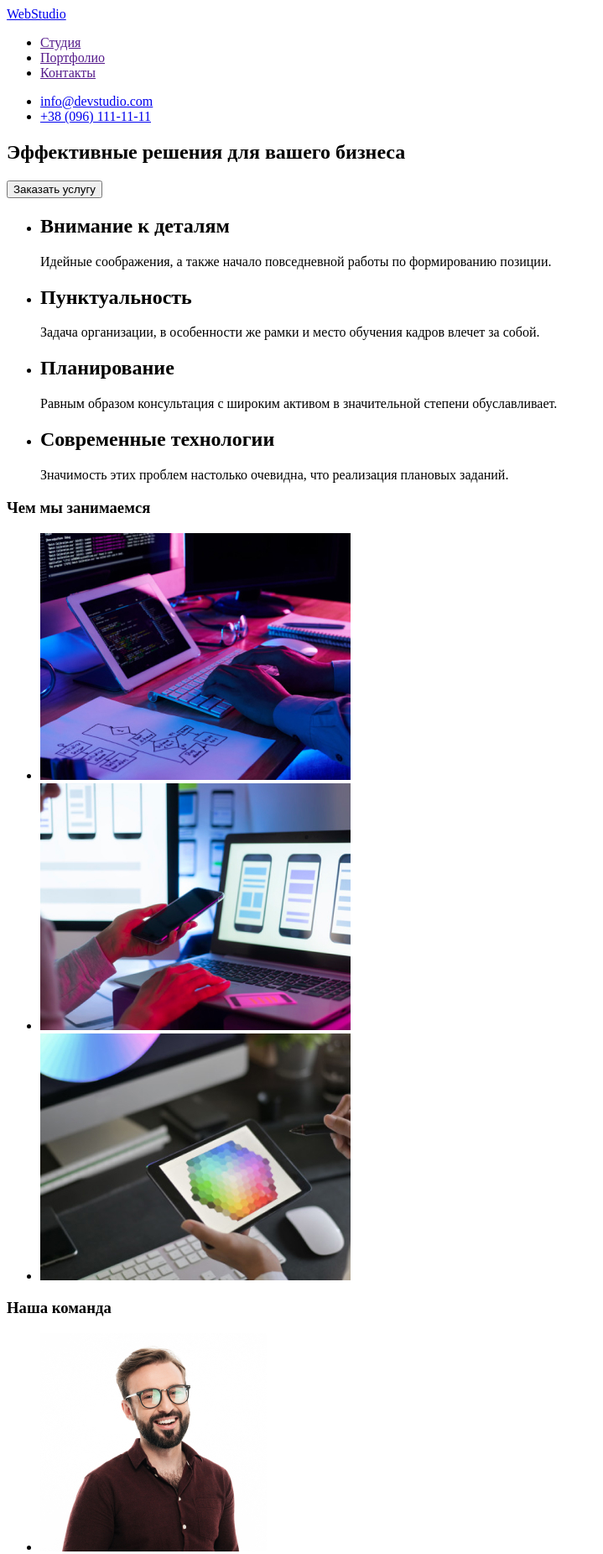
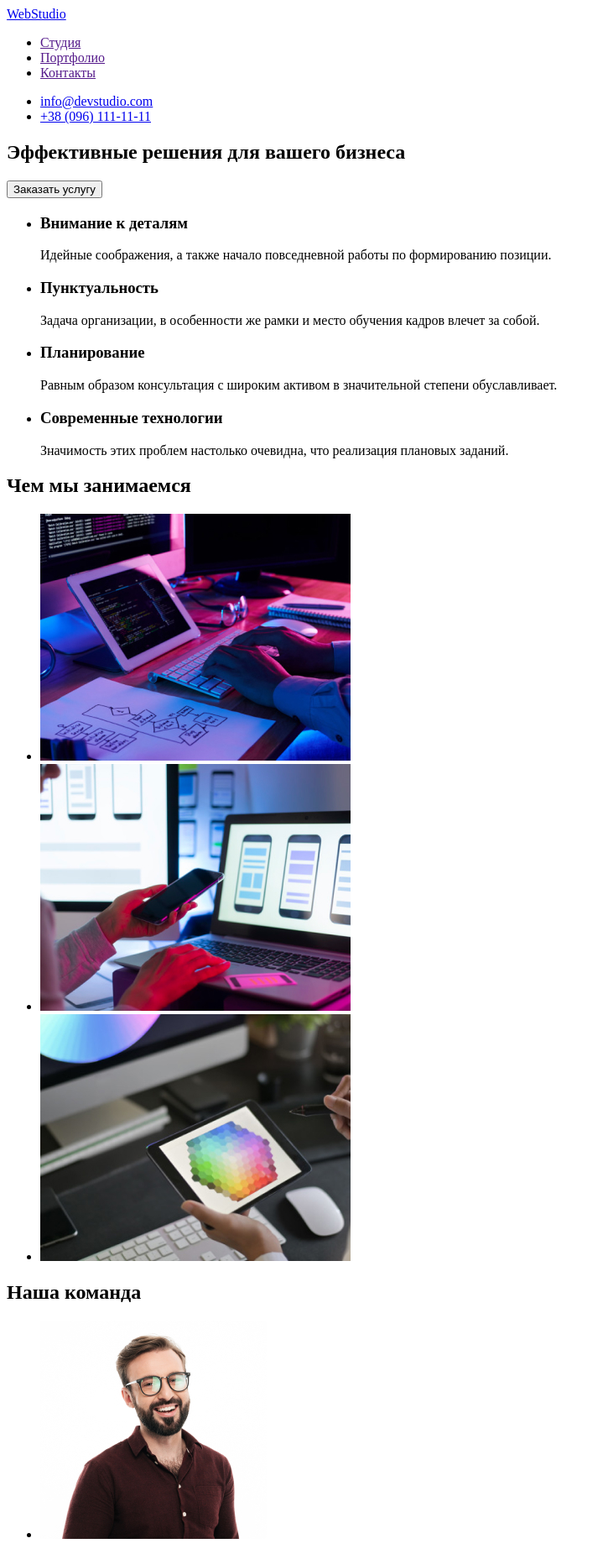
Before and after one commit to Ravendir/goit-markup-hw-01, a plain HTML site: page index.html in a window 1280 px wide. Shown: the top 1851 px of the page at 84% size, without its empty margins (0-719 px from the left). Drawn offline with Linux system fonts and the light colour scheme.

Commit message:
Переделал по указанию ментора заголовки

```diff
--- a/index.html
+++ b/index.html
@@ -31,28 +31,28 @@
       <section>
         <ul>
           <li>
-            <h2>Внимание к деталям</h2>
+            <h3>Внимание к деталям</h3>
             <p>
               Идейные соображения, а также начало повседневной работы по
               формированию позиции.
             </p>
           </li>
           <li>
-            <h2>Пунктуальность</h2>
+            <h3>Пунктуальность</h3>
             <p>
               Задача организации, в особенности же рамки и место обучения кадров
               влечет за собой.
             </p>
           </li>
           <li>
-            <h2>Планирование</h2>
+            <h3>Планирование</h3>
             <p>
               Равным образом консультация с широким активом в значительной
               степени обуславливает.
             </p>
           </li>
           <li>
-            <h2>Современные технологии</h2>
+            <h3>Современные технологии</h3>
             <p>
               Значимость этих проблем настолько очевидна, что реализация
               плановых заданий.
@@ -62,7 +62,7 @@
       </section>
       <!-- Список занятий -->
       <section>
-        <h3>Чем мы занимаемся</h3>
+        <h2>Чем мы занимаемся</h2>
         <ul>
           <li>
             <img
@@ -92,7 +92,7 @@
       </section>
       <!-- Состав команды -->
       <section>
-        <h3>Наша команда</h3>
+        <h2>Наша команда</h2>
         <ul>
           <li>
             <img
@@ -101,7 +101,7 @@
               height="260"
               alt="Игорь Демьяненко"
             />
-            <h4>Игорь Демьяненко</h4>
+            <h3>Игорь Демьяненко</h3>
             <p>Product Designer</p>
           </li>
           <li>
@@ -111,7 +111,7 @@
               height="260"
               alt="Ольга Репина"
             />
-            <h4>Ольга Репина</h4>
+            <h3>Ольга Репина</h3>
             <p>Frontend Developer</p>
           </li>
           <li>
@@ -121,7 +121,7 @@
               height="260"
               alt="Николай Тарасов"
             />
-            <h4>Николай Тарасов</h4>
+            <h3>Николай Тарасов</h3>
             <p>Marketing</p>
           </li>
           <li>
@@ -131,7 +131,7 @@
               height="260"
               alt="Михаил Ермаков"
             />
-            <h4>Михаил Ермаков</h4>
+            <h3>Михаил Ермаков</h3>
             <p>UI Designer</p>
           </li>
         </ul>
```
